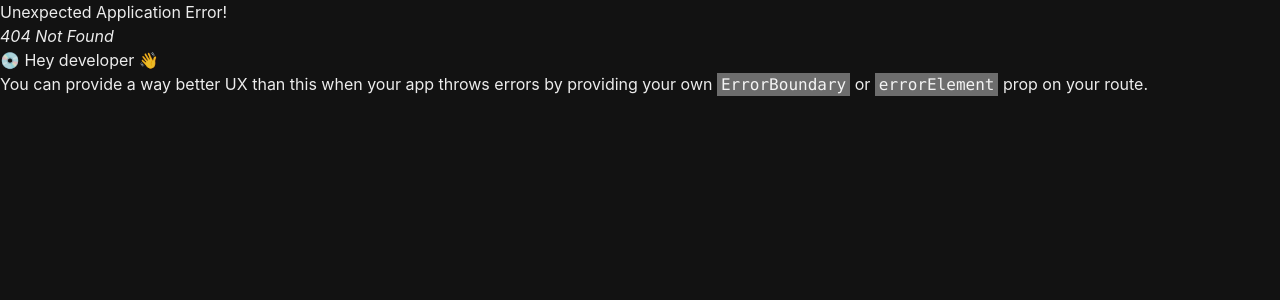
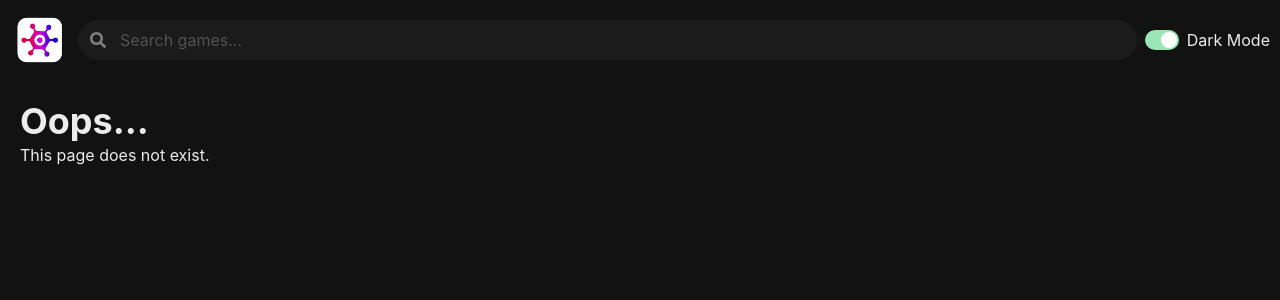
Before and after one commit to tonyb650/RAWG-clone, a React (Vite) app: page /games/1 in a window 1280 px wide. Before the commit this address had no page. Shown: the top 300 px of the page. Built offline with nearby package versions, Linux system fonts and the light colour scheme.

Commit message:
Handle Errors

```diff
--- /dev/null
+++ b/src/pages/ErrorPage.tsx
@@ -0,0 +1,27 @@
+import { Box, Heading, Text } from "@chakra-ui/react";
+import { isRouteErrorResponse, useRouteError } from "react-router-dom";
+import NavBar from "../components/NavBar";
+
+const ErrorPage = () => {
+  const error = useRouteError() as any
+
+  return (
+    <>
+      <NavBar/>
+      <Box padding={5}>
+        <Heading>Oops...</Heading>
+        <Text>
+          {
+            isRouteErrorResponse(error)
+            ?
+            'This page does not exist.'
+            :
+            'Sorry, an unexpected error has occurred.'
+            }
+          </Text>
+      </Box>
+    </>
+  );
+};
+
+export default ErrorPage;
--- a/src/routes.tsx
+++ b/src/routes.tsx
@@ -2,10 +2,11 @@ import { createBrowserRouter, createRoutesFromElements, Route } from 'react-rout
 import NavLayout from './pages/NavLayout'
 import HomePage from './pages/HomePage'
 import GameDetail from './pages/GameDetail'
+import ErrorPage from './pages/ErrorPage'
 
   const router = createBrowserRouter(
     createRoutesFromElements(
-      <Route path="/" element={<NavLayout/>}>
+      <Route path="/" element={<NavLayout/> } errorElement={<ErrorPage/>}>
         <Route index element={<HomePage/>}/>
         <Route path="/:id" element={<GameDetail/>}/>
       </Route>
```
Also changed, not shown: src/App.css (deleted, +0 -42 lines), src/App.tsx (deleted, +0 -70 lines).
